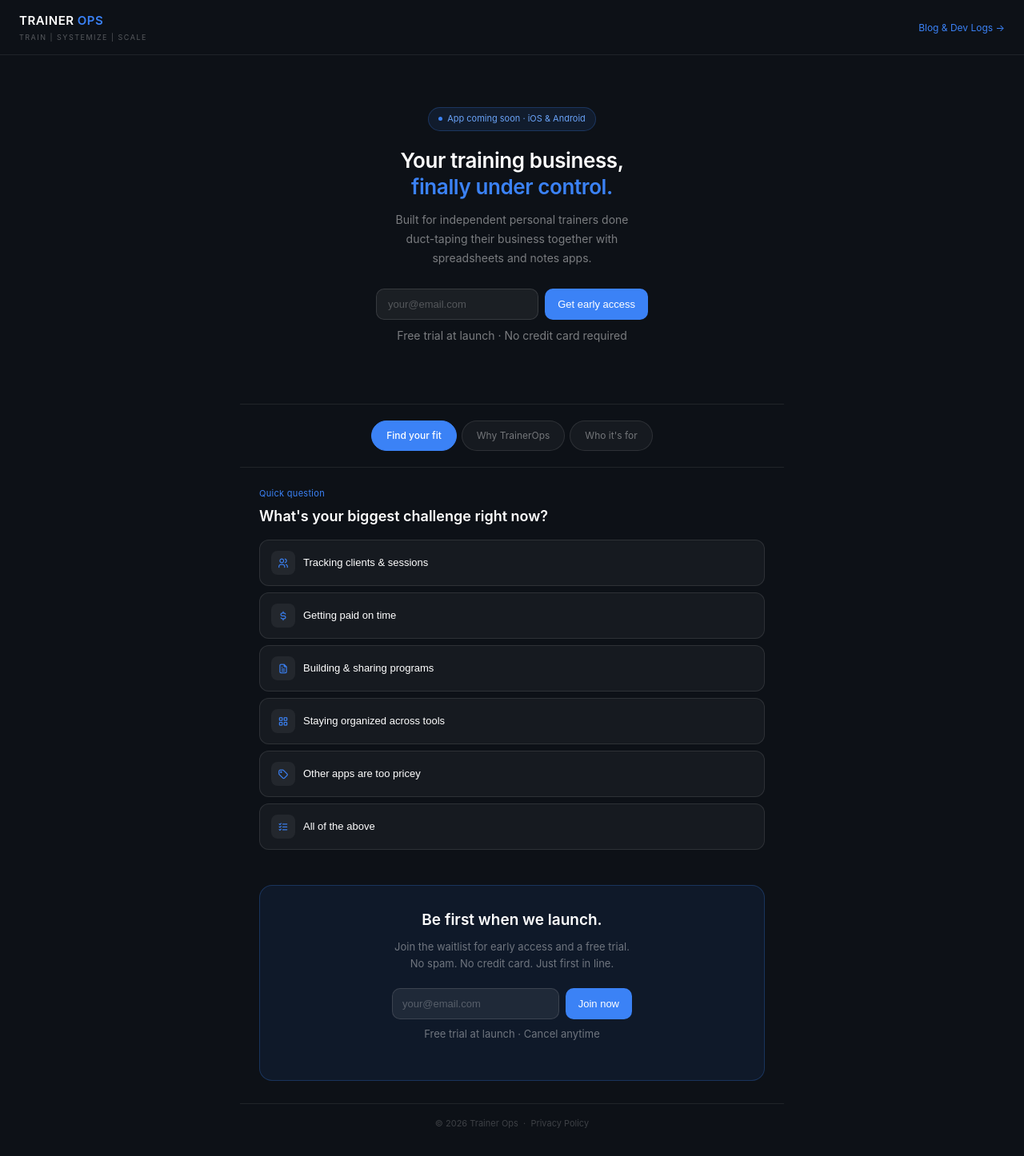
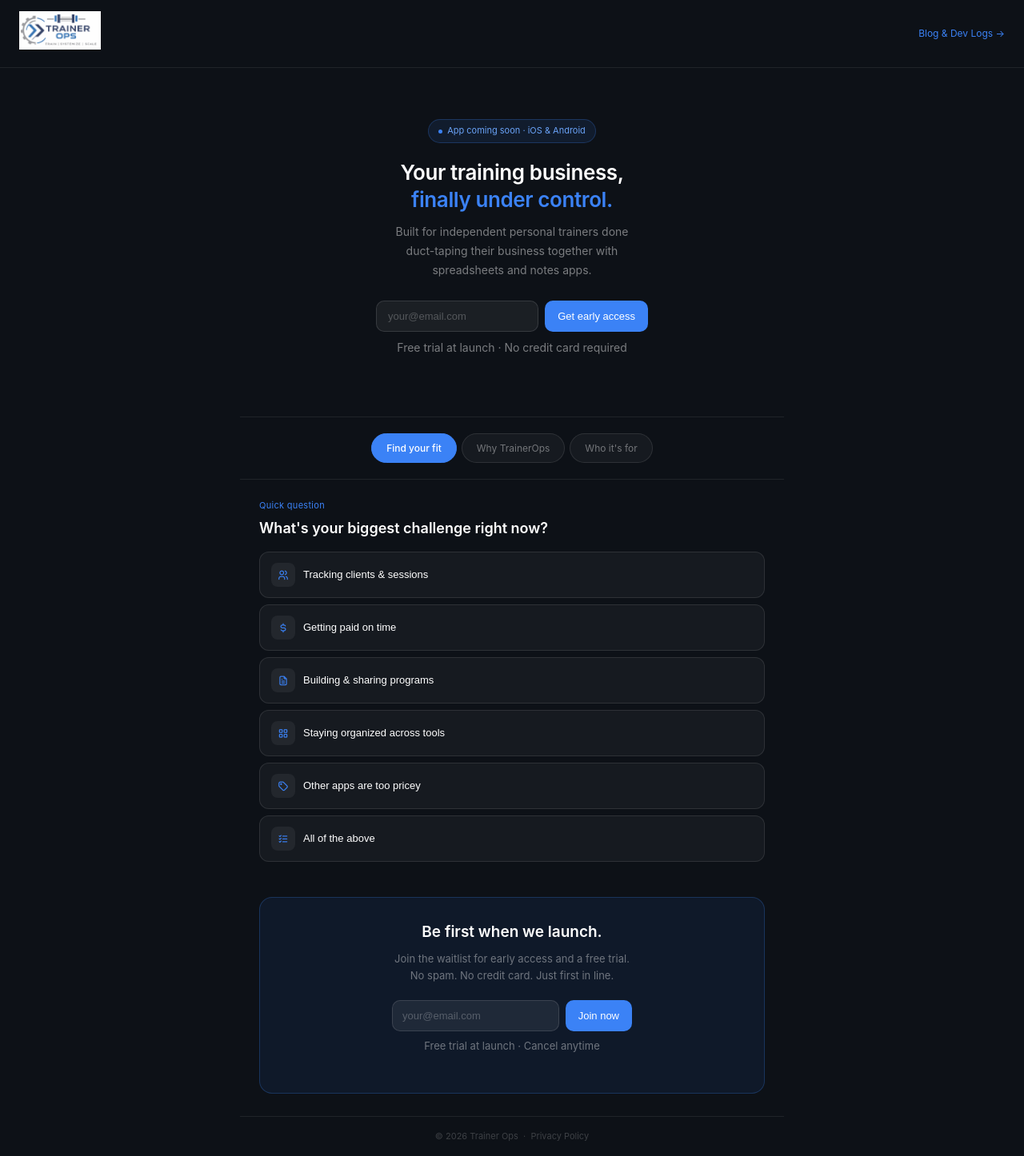
Before and after one commit to thetrainerops-code/thetrainerops, a Jekyll site: the page index.html, which Jekyll copies as it is, in a window 1280 px wide. Shown: the whole page at 80% size. Built offline with Jekyll 4.4.1, drawn with Linux system fonts in a browser that asks for light colours.

Commit message:
Update navigation logo to use image instead of text
Removed logo text and replaced it with an image link.

```diff
--- a/index.html
+++ b/index.html
@@ -55,9 +55,7 @@
       padding: 14px 24px;
       border-bottom: 0.5px solid rgba(255,255,255,0.08);
     }
-    .nav-logo-main { font-size: 15px; font-weight: 600; color: #fff; letter-spacing: 0.5px; }
-    .nav-logo-main span { color: #3b82f6; }
-    .nav-logo-tag { font-size: 9px; color: rgba(255,255,255,0.3); letter-spacing: 1.5px; margin-top: 2px; }
+
     .nav-link { font-size: 12px; color: #3b82f6; }
 
     /* ── Hero ── */
@@ -307,10 +305,7 @@
 
     <!-- Nav -->
     <nav class="nav">
-      <div>
-        <div class="nav-logo-main">TRAINER <span>OPS</span></div>
-        <div class="nav-logo-tag">TRAIN | SYSTEMIZE | SCALE</div>
-      </div>
+      <a href="/"><img src="/traineropslogo.png" alt="TrainerOps" style="height: 48px; width: auto;" /></a>
       <a class="nav-link" href="/blog">Blog & Dev Logs →</a>
     </nav>
 
```
